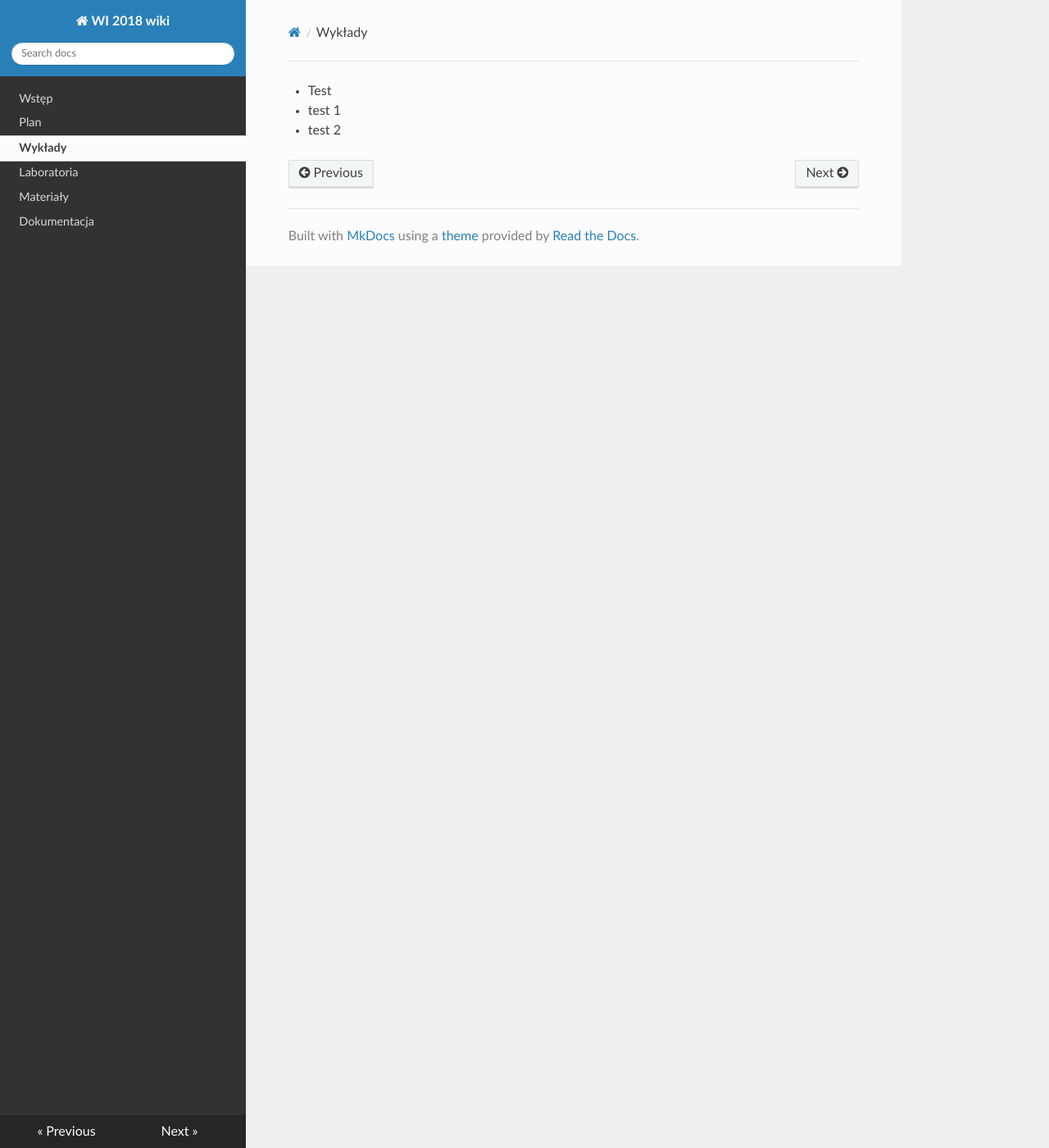
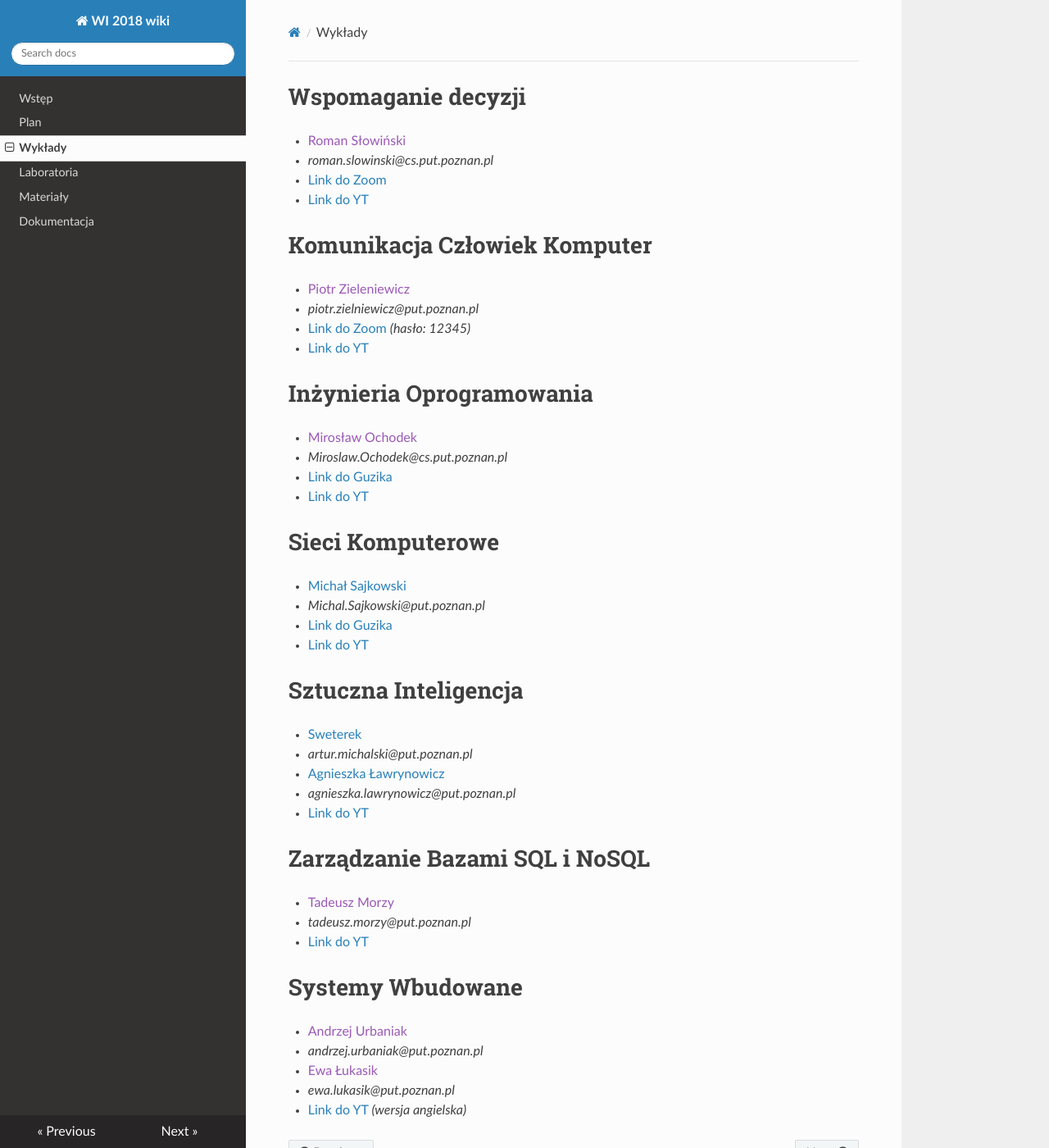
Before and after one commit to PUT-WI-18/wi18-wiki-sem5, an MkDocs documentation site: the page built from docs/wyklady.md, in a window 1280 px wide and 1400 px high. Shown: the whole window at 82% size. Built offline with MkDocs 1.6.1, drawn with Linux system fonts in a browser that asks for light colours; nearby versions of some CDN libraries.

Commit message:
Update wyklady.md

```diff
--- a/docs/wyklady.md
+++ b/docs/wyklady.md
@@ -1,3 +1,42 @@
-- Test
-   - test 1
-   - test 2
+# Wspomaganie decyzji
+- [Roman Słowiński]()
+   - *roman.slowinski@cs.put.poznan.pl*
+   - [Link do Zoom](https://us02web.zoom.us/j/85460484417?pwd=NXpuckN3cFRKU1lwa1VLc0VoS09yQT09&uname=Piotr%20Tylczy%C5%84ski)
+   - [Link do YT](https://www.youtube.com/playlist?list=PLMkIxFYizNdErj-p4leyAAZlrzIt83qja)
+
+# Komunikacja Człowiek Komputer
+- [Piotr Zieleniewicz]()
+   - *piotr.zielniewicz@put.poznan.pl*
+   - [Link do Zoom](https://us02web.zoom.us/j/89124695587?pwd=Qlo3bGhvS1ZkNU4yWHViZjVNU01zUT09) *(hasło: 12345)*
+   - [Link do YT](https://www.youtube.com/playlist?list=PLMkIxFYizNdHdDd2HnjsJbmGss6INHien)
+
+# Inżynieria Oprogramowania
+- [Mirosław Ochodek]()
+   - *Miroslaw.Ochodek@cs.put.poznan.pl*
+   - [Link do Guzika](https://ekursy.put.poznan.pl/mod/bigbluebuttonbn/view.php?id=470657)
+   - [Link do YT](https://www.youtube.com/playlist?list=PLMkIxFYizNdHHDSYDq3y3V4A1nnIiVt-N)
+
+# Sieci Komputerowe
+- [Michał Sajkowski](https://www.cs.put.poznan.pl/msajkowski/for-students/)
+   - *Michal.Sajkowski@put.poznan.pl*
+   - [Link do Guzika](https://moodle.put.poznan.pl/course/view.php?id=4944)
+   - [Link do YT](https://www.youtube.com/playlist?list=PLMkIxFYizNdH6_yz1cwQE3O6-UA97tFvf)
+
+# Sztuczna Inteligencja
+- [Sweterek](http://www.cs.put.poznan.pl/amichalski/si.dzienne/index.html)
+   - *artur.michalski@put.poznan.pl*
+- [Agnieszka Ławrynowicz](http://www.cs.put.poznan.pl/si/)
+   - *agnieszka.lawrynowicz@put.poznan.pl*
+- [Link do YT](https://www.youtube.com/playlist?list=PLMkIxFYizNdELU_AHQxCLmQBlcSEl1QKK)
+
+# Zarządzanie Bazami SQL i NoSQL
+- [Tadeusz Morzy]()
+   - *tadeusz.morzy@put.poznan.pl*
+   - [Link do YT](https://www.youtube.com/playlist?list=PLMkIxFYizNdHtGPHUkvYG1HQXkSVfhcm1)
+
+# Systemy Wbudowane
+- [Andrzej Urbaniak]()
+   - *andrzej.urbaniak@put.poznan.pl*
+- [Ewa Łukasik]()
+   - *ewa.lukasik@put.poznan.pl*
+ - [Link do YT](https://www.youtube.com/playlist?list=PLMkIxFYizNdFtZpYbdMdLdOaqBf83PvNU) *(wersja angielska)*
```
